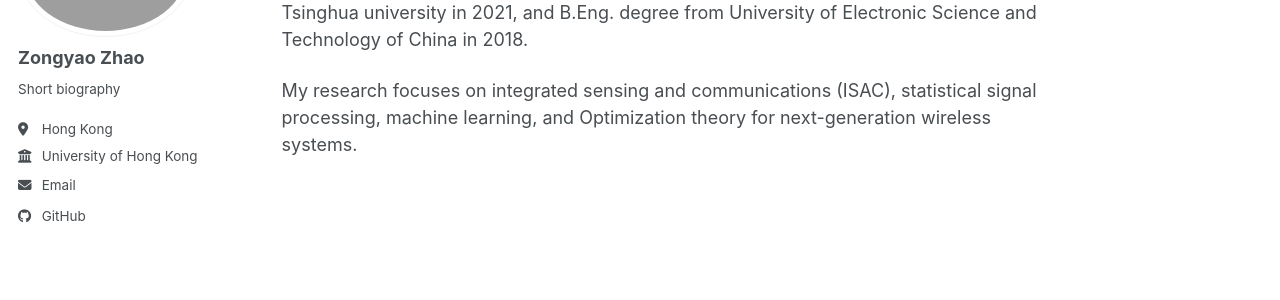
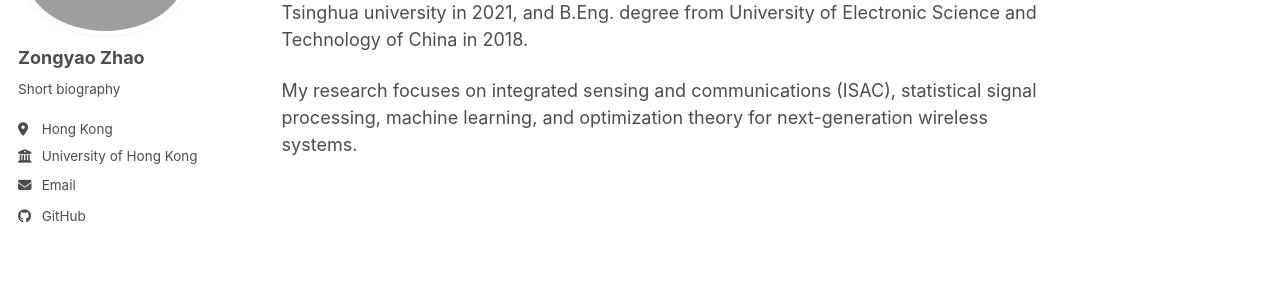
Before and after one commit to ZongyaoZhao/ZongyaoZhao.github.io, a Jekyll site: the page built from _pages/about.md, in a window 1280 px wide. Shown: the part 198-498 px from the top of the page. Built offline with Jekyll 4.4.1, drawn with Linux system fonts in a browser that asks for light colours; a script bundle is joined from its source files by our own code; library files that are not in the unit come from our copies.

```diff
--- a/_pages/about.md
+++ b/_pages/about.md
@@ -8,4 +8,4 @@ redirect_from:
 ---
 I am currently a postdoctoral fellow at University of Hong Kong, advised by Prof. Yuanwei Liu. I received the Ph.D. degree from Tsinghua university in 2025, M.Eng degree from Tsinghua university in 2021, and B.Eng. degree from University of Electronic Science and Technology of China in 2018.
 
-My research focuses on integrated sensing and communications (ISAC), statistical signal processing, machine learning, and Optimization theory for next-generation wireless systems.
+My research focuses on integrated sensing and communications (ISAC), statistical signal processing, machine learning, and optimization theory for next-generation wireless systems.
```
